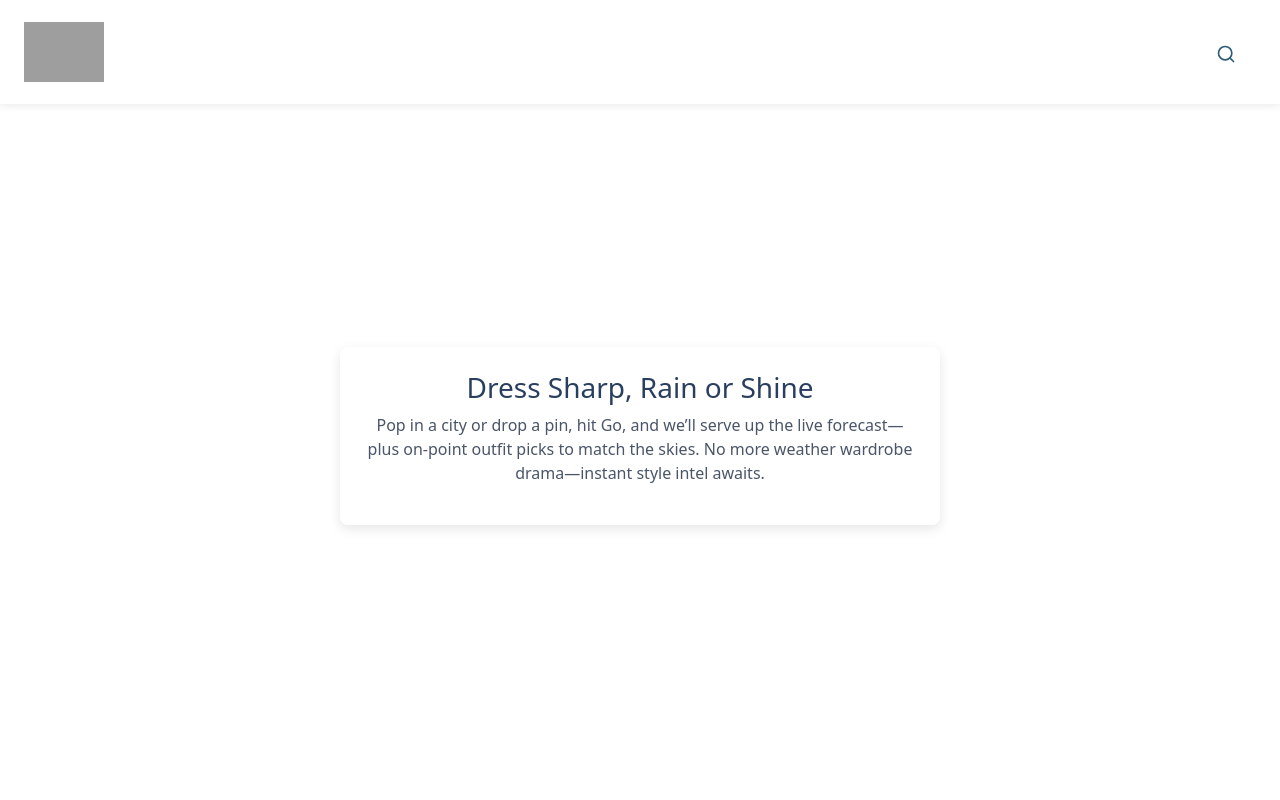
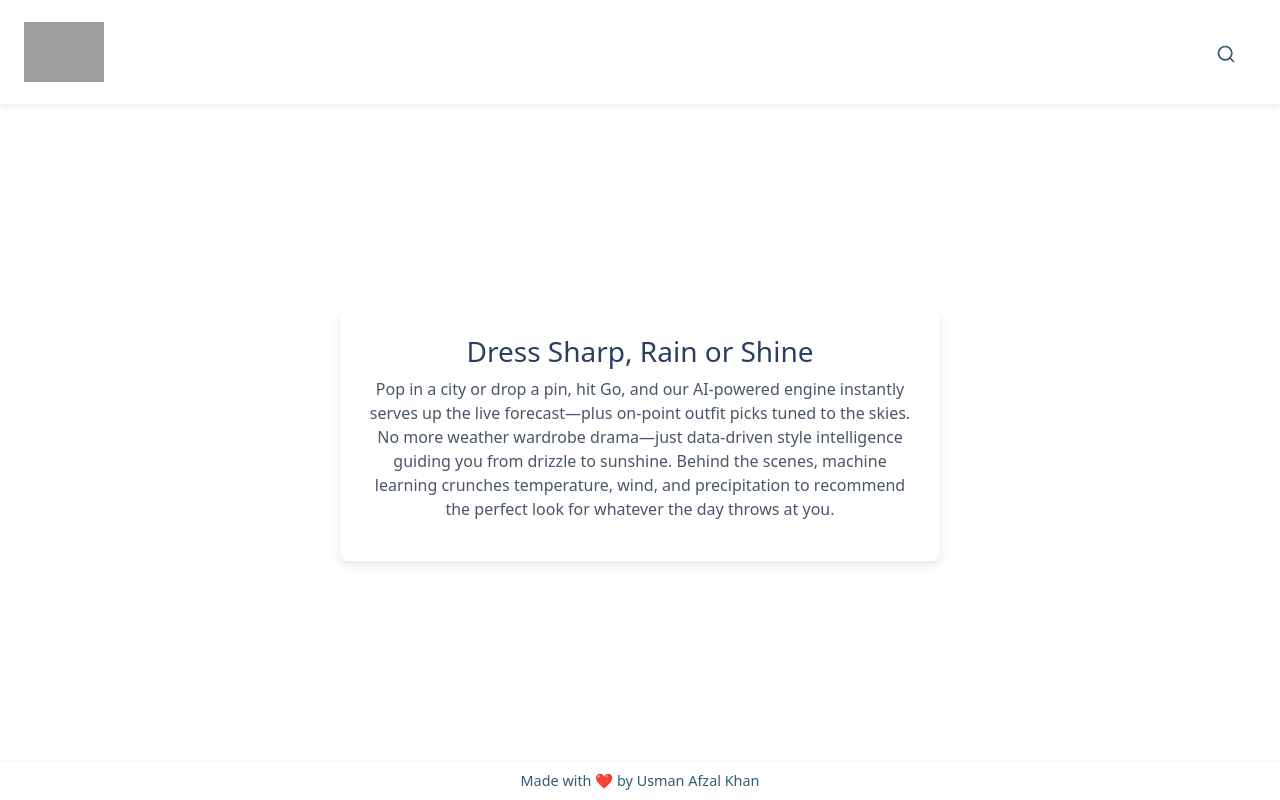
Before and after one commit to usmanAfzalKhan/Dress4Cast, a React (Vite) app: page / in a window 1280 px wide. Built offline with nearby package versions, Linux system fonts and the light colour scheme; grey boxes are pictures that could not be loaded.

Commit message:
Add transparent footer with GitHub link

```diff
--- a/src/App.css
+++ b/src/App.css
@@ -129,3 +129,7 @@ body {
     font-size: 0.9rem;
   }
 }
+/* make room for the fixed footer so page content never gets hidden */
+.app-content {
+  padding-bottom: 40px; /* should be at least the footer's height + some breathing room */
+}
--- a/src/App.jsx
+++ b/src/App.jsx
@@ -1,3 +1,4 @@
+// src/App.jsx
 import React, { useState, useEffect } from "react";
 import { AnimatePresence, motion } from "framer-motion";
 import Header from "./components/Header.jsx";
@@ -5,6 +6,7 @@ import Intro from "./components/Intro.jsx";
 import WeatherDisplay from "./components/WeatherDisplay.jsx";
 import OutfitSuggestion from "./components/OutfitSuggestion.jsx";
 import ForecastList from "./components/ForecastList.jsx";
+import Footer from "./components/Footer.jsx";
 import "./App.css";
 
 export default function App() {
@@ -17,7 +19,6 @@ export default function App() {
   const toggleUnit = () =>
     setUnit((u) => (u === "metric" ? "imperial" : "metric"));
 
-  // build your query param (q= or lat/lon=)
   function buildParam() {
     if (typeof location === "string")
       return `q=${encodeURIComponent(location)}`;
@@ -67,7 +68,6 @@ export default function App() {
 
       <AnimatePresence exitBeforeEnter>
         {!location ? (
-          // <-- new wrapper here
           <motion.div
             className="intro-wrapper"
             key="intro"
@@ -120,6 +120,9 @@ export default function App() {
           </motion.main>
         )}
       </AnimatePresence>
+
+      {/* Footer inserted here */}
+      <Footer />
     </>
   );
 }
--- /dev/null
+++ b/src/components/Footer.css
@@ -0,0 +1,23 @@
+.app-footer {
+  position: fixed;
+  bottom: 0;
+  left: 0;
+  width: 100%;
+  padding: 8px 0;
+   background: transparent !important;
+  text-align: center;
+  font-size: 0.9rem;
+  color: #2d5d75;
+  /* subtle shadow to separate from content */
+  box-shadow: 0 -1px 4px rgba(0, 0, 0, 0.05);
+  z-index: 999;
+}
+
+.app-footer a {
+  color: inherit;
+  text-decoration: none;
+}
+
+.app-footer a:hover {
+  text-decoration: underline;
+}
--- /dev/null
+++ b/src/components/Footer.jsx
@@ -0,0 +1,16 @@
+import React from "react";
+import "./Footer.css";
+
+export default function Footer() {
+  return (
+    <footer className="app-footer"> Made with ❤️ by{" "}
+      <a
+        href="https://github.com/usmanAfzalKhan/Dress4Cast"
+        target="_blank"
+        rel="noopener noreferrer"
+      >
+        Usman Afzal Khan
+      </a>
+    </footer>
+  );
+}
--- a/src/components/Intro.jsx
+++ b/src/components/Intro.jsx
@@ -13,9 +13,7 @@ export default function Intro() {
     >
       <h2>Dress Sharp, Rain or Shine</h2>
       <p>
-        Pop in a city or drop a pin, hit Go, and we’ll serve up the live forecast—plus
-        on-point outfit picks to match the skies. No more weather wardrobe drama—instant
-        style intel awaits.
+        Pop in a city or drop a pin, hit Go, and our AI-powered engine instantly serves up the live forecast—plus on-point outfit picks tuned to the skies. No more weather wardrobe drama—just data-driven style intelligence guiding you from drizzle to sunshine. Behind the scenes, machine learning crunches temperature, wind, and precipitation to recommend the perfect look for whatever the day throws at you.
       </p>
     </motion.div>
   );
```
